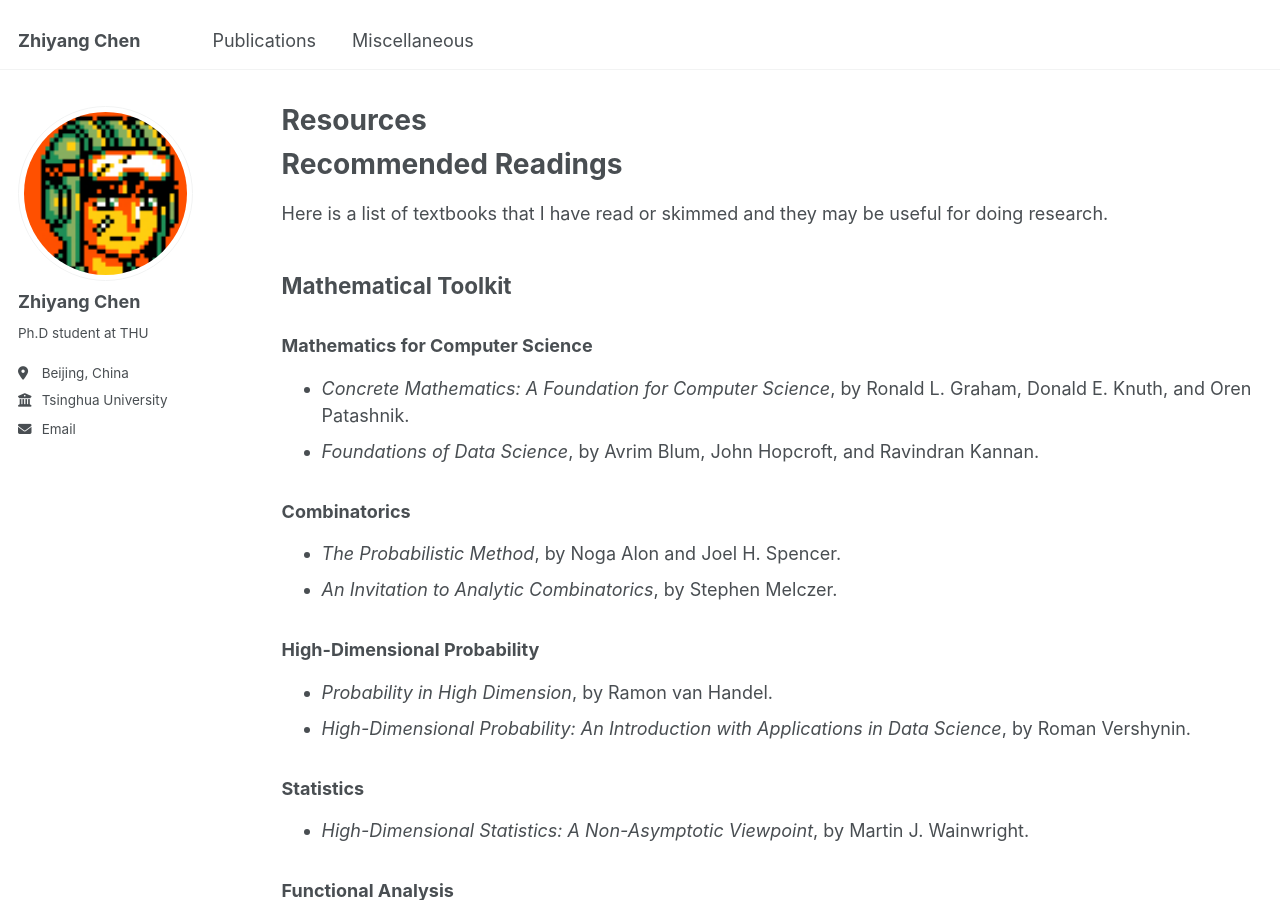
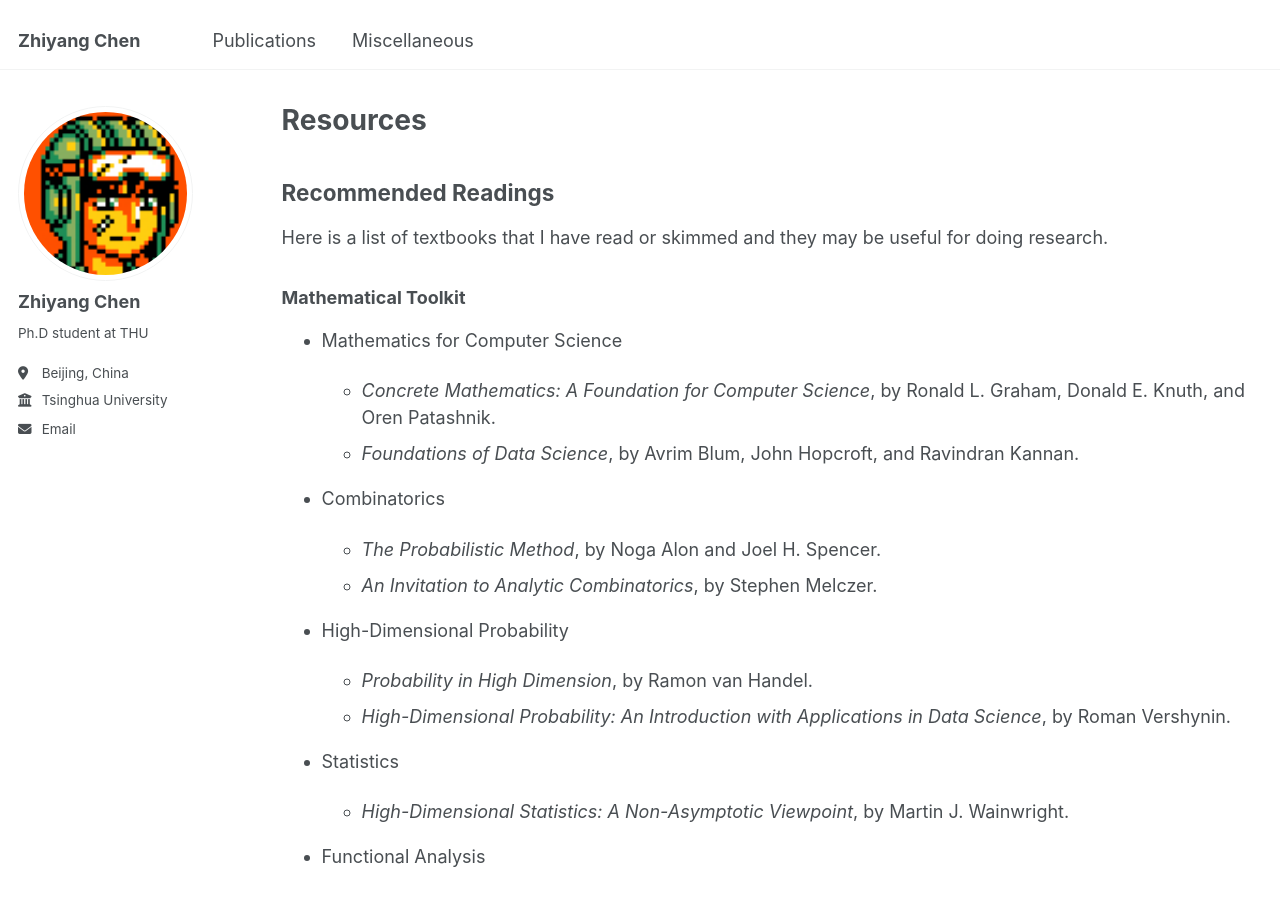
Before and after one commit to chen-zhi-yang/chen-zhi-yang.github.io, a Jekyll site: the page built from _pages/resources.md, in a window 1280 px wide and 900 px high. Built offline with Jekyll 4.4.1, drawn with Linux system fonts in a browser that asks for light colours.

```diff
--- a/_pages/resources.md
+++ b/_pages/resources.md
@@ -5,83 +5,83 @@ permalink: /resources/
 author_profile: true
 ---
 
-# Recommended Readings
+## Recommended Readings
 
 Here is a list of textbooks that I have read or skimmed and they may be useful for doing research.
 
-## Mathematical Toolkit
+### Mathematical Toolkit
 
-### Mathematics for Computer Science
+- Mathematics for Computer Science
 
-- *Concrete Mathematics: A Foundation for Computer Science*, by Ronald L. Graham, Donald E. Knuth, and Oren Patashnik.
-- *Foundations of Data Science*, by Avrim Blum, John Hopcroft, and Ravindran Kannan.
+    + *Concrete Mathematics: A Foundation for Computer Science*, by Ronald L. Graham, Donald E. Knuth, and Oren Patashnik.
+    + *Foundations of Data Science*, by Avrim Blum, John Hopcroft, and Ravindran Kannan.
 
-### Combinatorics
+- Combinatorics
 
-- *The Probabilistic Method*, by Noga Alon and Joel H. Spencer.
-- *An Invitation to Analytic Combinatorics*, by Stephen Melczer.
+    + *The Probabilistic Method*, by Noga Alon and Joel H. Spencer.
+    + *An Invitation to Analytic Combinatorics*, by Stephen Melczer.
 
-### High-Dimensional Probability
+- High-Dimensional Probability
 
-- *Probability in High Dimension*, by Ramon van Handel.
-- *High-Dimensional Probability: An Introduction with Applications in Data Science*, by Roman Vershynin.
+    + *Probability in High Dimension*, by Ramon van Handel.
+    + *High-Dimensional Probability: An Introduction with Applications in Data Science*, by Roman Vershynin.
 
-### Statistics
+- Statistics
 
-- *High-Dimensional Statistics: A Non-Asymptotic Viewpoint*, by Martin J. Wainwright.
+    + *High-Dimensional Statistics: A Non-Asymptotic Viewpoint*, by Martin J. Wainwright.
 
-### Functional Analysis
+- Functional Analysis
 
-- *Introductory Functional Analysis with Applications*, by Erwin Kreyszig.
+    + *Introductory Functional Analysis with Applications*, by Erwin Kreyszig.
 
-### Differential Equations
+- Differential Equations
 
-- *Differential Equations, Dynamical Systems, and an Introduction to Chaos*, by Morris Hirsch, Robert L. Devaney, and Stephen Smale.
+    + *Differential Equations, Dynamical Systems, and an Introduction to Chaos*, by Morris Hirsch, Robert L. Devaney, and Stephen Smale.
 
-### Analysis of Boolean Functions
+- Analysis of Boolean Functions
 
-- *Analysis of Boolean Functions*, by Ryan O'Donnell.
+    + *Analysis of Boolean Functions*, by Ryan O'Donnell.
 
-## Algorithms and Complexity
+### Algorithms and Complexity
 
-### Algorithm Design and Analysis
+- Algorithm Design and Analysis
 
-- *The Design of Approximation Algorithms*, by David P. Williamson and David Shmoys.
-- *Randomized Algorithms*, by Rajeev Motwani and Prabhakar Raghavan.
-- *Exact Exponential Algorithms*, by Dieter Kratsch and Fedor V. Fomin.
-- *Parameterized Algorithms*, by Marek Cygan, Fedor V. Fomin, Łukasz Kowalik, Daniel Lokshtanov, Dániel Marx, Marcin Pilipczuk, Michał Pilipczuk, and Saket Saurabh.
-- *Online Computation and Competitive Analysis*, by Allan Borodin and Ran El-Yaniv.
-- *Parallel and Distributed Computation: Numerical Methods*, by Dimitri P. Bertsekas and John N. Tsitsiklis.
-- *Beyond the Worst-Case Analysis of Algorithms*, by Tim Roughgarden.
+    + *The Design of Approximation Algorithms*, by David P. Williamson and David Shmoys.
+    + *Randomized Algorithms*, by Rajeev Motwani and Prabhakar Raghavan.
+    + *Exact Exponential Algorithms*, by Dieter Kratsch and Fedor V. Fomin.
+    + *Parameterized Algorithms*, by Marek Cygan, Fedor V. Fomin, Łukasz Kowalik, Daniel Lokshtanov, Dániel Marx, Marcin Pilipczuk, Michał Pilipczuk, and Saket Saurabh.
+    + *Online Computation and Competitive Analysis*, by Allan Borodin and Ran El-Yaniv.
+    + *Parallel and Distributed Computation: Numerical Methods*, by Dimitri P. Bertsekas and John N. Tsitsiklis.
+    + *Beyond the Worst-Case Analysis of Algorithms*, by Tim Roughgarden.
 
-### Optimization
+- Optimization
 
-- *Introduction to Linear Optimization*, by Dimitris Bertsimas and John N. Tsitsiklis.
-- *Convex Optimization*, by Stephen Boyd and Lieven Vandenberghe.
-- *Convex Optimization: Algorithms and Complexity*, by Sébastien Bubeck.
-- *Integer Programming*, by Michele Conforti, Gérard Cornuéjols, and Giacomo Zambelli.
+    + *Introduction to Linear Optimization*, by Dimitris Bertsimas and John N. Tsitsiklis.
+    + *Convex Optimization*, by Stephen Boyd and Lieven Vandenberghe.
+    + *Convex Optimization: Algorithms and Complexity*, by Sébastien Bubeck.
+    + *Integer Programming*, by Michele Conforti, Gérard Cornuéjols, and Giacomo Zambelli.
 
-### Heuristic Algorithms
+- Heuristic Algorithms
 
-- *Heuristic Search: Theory and Applications*, by Stefan Edelkamp and Stefan Schroedl.
-- *Handbook of Satisfiability*, by Armin Biere, Marijn Heule, Hans van Maaren, and Toby Walsh.
+    + *Heuristic Search: Theory and Applications*, by Stefan Edelkamp and Stefan Schroedl.
+    + *Handbook of Satisfiability*, by Armin Biere, Marijn Heule, Hans van Maaren, and Toby Walsh.
 
-### Computational Complexity
+- Computational Complexity
 
-- *Computational Complexity: A Modern Approach*, by Sanjeev Arora and Boaz Barak.
-- *Mathematics and Computation*, by Avi Wigderson.
-- *Communication Complexity (for Algorithm Designers)*, by Tim Roughgarden.
+    + *Computational Complexity: A Modern Approach*, by Sanjeev Arora and Boaz Barak.
+    + *Mathematics and Computation*, by Avi Wigderson.
+    + *Communication Complexity (for Algorithm Designers)*, by Tim Roughgarden.
 
-## Machine Learning
+### Machine Learning
 
-### Learning Theory
+- Learning Theory
 
-- *Foundations of Machine Learning*, by Mehryar Mohri, Afshin Rostamizadeh, and Ameet Talwalkar.
-- *Understanding Machine Learning: From Theory to Algorithms*, by Shai Shalev-Shwartz and Shai Ben-David.
-- *User-Friendly Introduction to PAC-Bayes Bounds*, by Pierre Alquier.
-- *Bandit Algorithms*, by Tor Lattimore and Csaba Szepesvari.
+    + *Foundations of Machine Learning*, by Mehryar Mohri, Afshin Rostamizadeh, and Ameet Talwalkar.
+    + *Understanding Machine Learning: From Theory to Algorithms*, by Shai Shalev-Shwartz and Shai Ben-David.
+    + *User-Friendly Introduction to PAC-Bayes Bounds*, by Pierre Alquier.
+    + *Bandit Algorithms*, by Tor Lattimore and Csaba Szepesvari.
 
-### Reinforcement Learning
+- Reinforcement Learning
 
-- *Neuro-Dynamic Programming*, by Dimitri P. Bertsekas and John N. Tsitsiklis.
-- *Reinforcement Learning and Optimal Control*, by Dimitri P. Bertsekas.
+    + *Neuro-Dynamic Programming*, by Dimitri P. Bertsekas and John N. Tsitsiklis.
+    + *Reinforcement Learning and Optimal Control*, by Dimitri P. Bertsekas.
```
